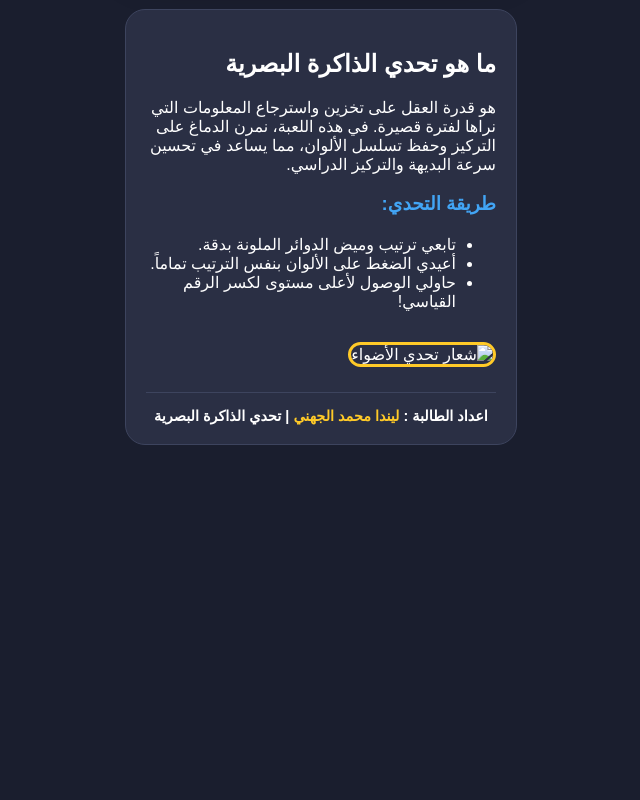
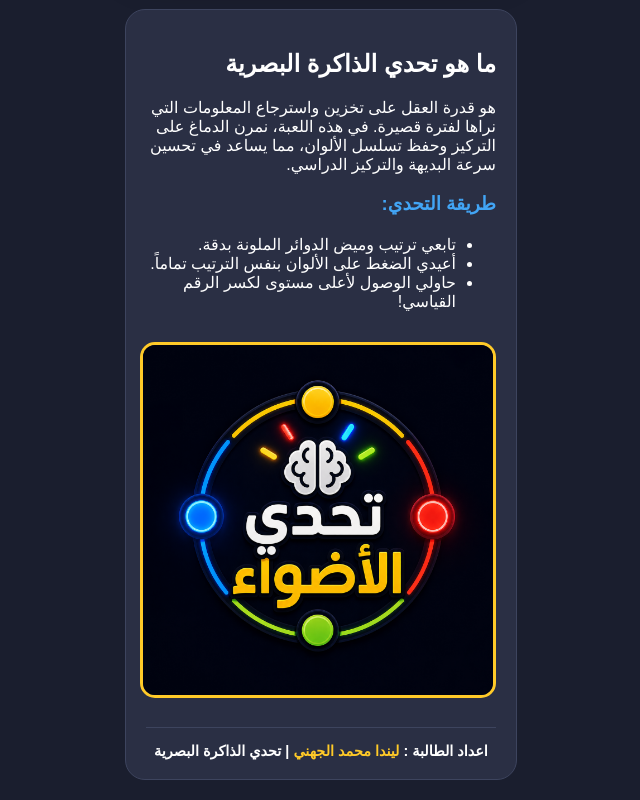
Before and after one commit to xylinda25-cmyk/lindaalgehani-Remember-the-lights, a plain HTML site: page index.html in a window 1280 px wide. Shown: the part 654-1454 px from the top of the page, without its empty margins (319-959 px from the left). Before the commit the page ends 1119 px from the top, so only its background shows below. Drawn offline with Linux system fonts and the light colour scheme.

Commit message:
Update index.html

```diff
--- a/index.html
+++ b/index.html
@@ -54,7 +54,7 @@
             <li>أعيدي الضغط على الألوان بنفس الترتيب تماماً.</li>
             <li>حاولي الوصول لأعلى مستوى لكسر الرقم القياسي!</li>
         </ul>
-      <img src="./image/42FCE600-4CC5-46CC-8B49-F2D95DD64F1E.png" class="project-img" alt="شعار تحدي الأضواء"
+      <img src="./42FCE600-4CC5-46CC-8B49-F2D95DD64F1E.png" class="project-img" alt="شعار تحدي الأضواء"
 
 
     </div>
```
